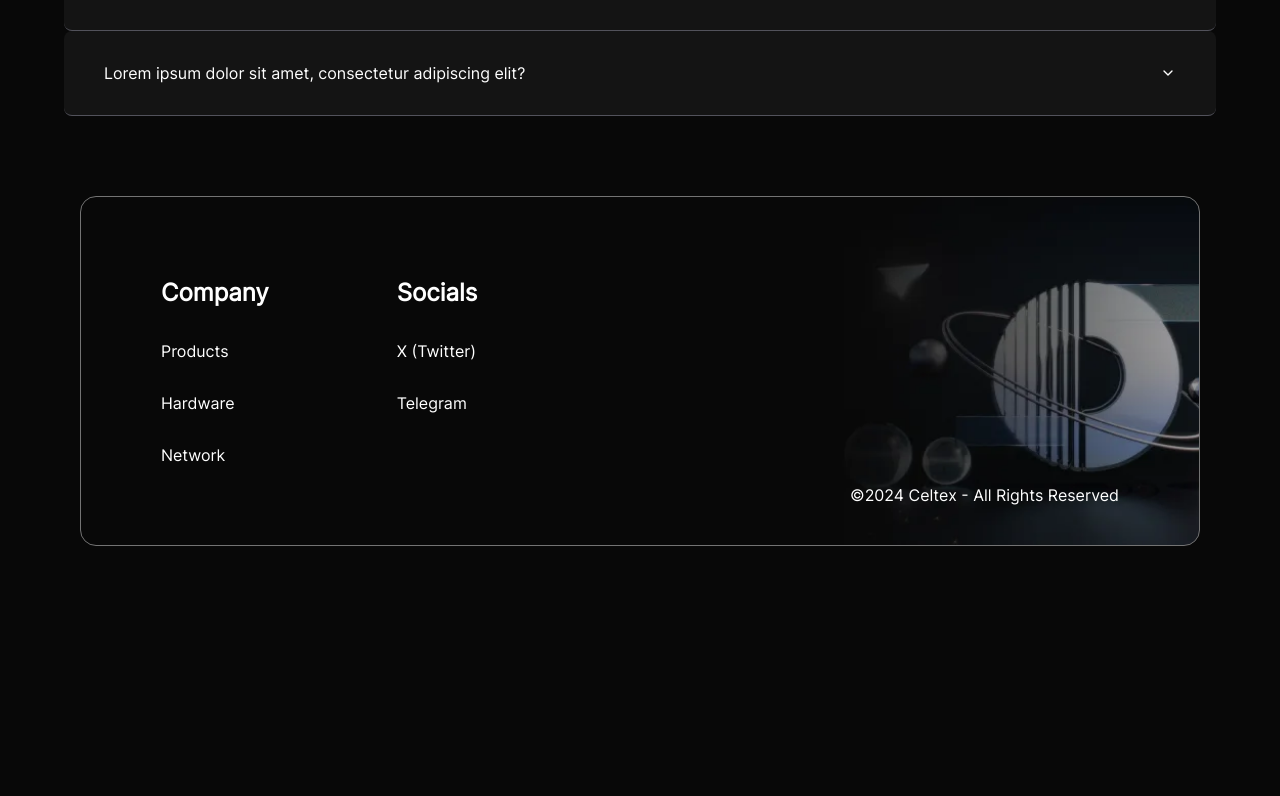
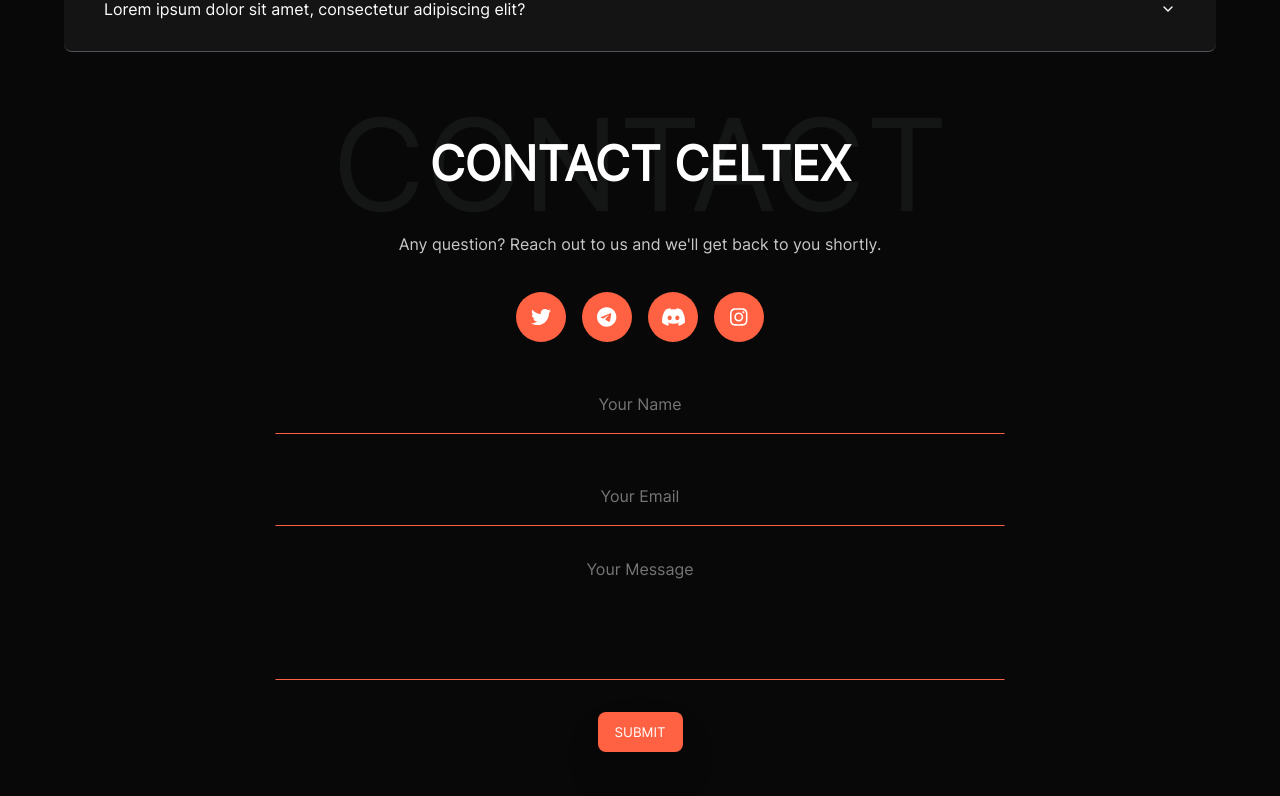
Before and after one commit to kingcool0330/token_creative, a React (Create React App) app: page / in a window 1280 px wide. Shown: the part 4904-5700 px from the top of the page. Before the commit the page ends 5530 px from the top, so only its background shows below. Built offline with nearby package versions, Linux system fonts and the light colour scheme.

Commit message:
- Add the contact us page

```diff
--- a/package.json
+++ b/package.json
@@ -3,6 +3,8 @@
   "version": "0.1.0",
   "private": true,
   "dependencies": {
+    "@fortawesome/free-brands-svg-icons": "^6.5.1",
+    "@fortawesome/react-fontawesome": "^0.2.0",
     "@testing-library/jest-dom": "^5.17.0",
     "@testing-library/react": "^13.4.0",
     "@testing-library/user-event": "^13.5.0",
--- a/src/App.js
+++ b/src/App.js
@@ -10,6 +10,7 @@
 import DetailThirdPage from "./pages/DetailThirdPage";
 import TokenomicsPage from "./pages/TokenomicsPage";
 import FaqPage from "./pages/FaqPage";
+import ContactPage from "./pages/ContactPage";
 import Footer from "./pages/Footer";
 import LoadingPage from "./pages/LoadingPage";
 
@@ -41,6 +42,7 @@
         <DetailThirdPage />
         <TokenomicsPage />
         <FaqPage />
+        <ContactPage />
         <Footer />
       </div>
     </div>
--- /dev/null
+++ b/src/pages/ContactPage.js
@@ -0,0 +1,82 @@
+import React from "react";
+import { FontAwesomeIcon } from "@fortawesome/react-fontawesome";
+import {
+  faTwitter,
+  faTelegram,
+  faDiscord,
+  faInstagram,
+} from "@fortawesome/free-brands-svg-icons";
+
+// load assets
+import "./ContactPage.scss";
+
+const ContactPage = () => {
+  return (
+    <div className="container contact-section">
+      <div className="sub-section">
+        <div className="title">
+          <h2>Contact celtex</h2>
+          <span>Contact</span>
+        </div>
+        <div className="content">
+          <p>
+            Any question? Reach out to us and we'll get back to you shortly.
+          </p>
+        </div>
+        <div className="contact-icon">
+          <a href="https://t.me/moonstarchat" target="_blank" rel="noreferrer">
+            <div className="item">
+              <FontAwesomeIcon style={{ fontSize: "20px" }} icon={faTwitter} />
+            </div>
+          </a>
+          <a href="https://t.me/moonstarchat" target="_blank" rel="noreferrer">
+            <div className="item">
+              <FontAwesomeIcon style={{ fontSize: "20px" }} icon={faTelegram} />
+            </div>
+          </a>
+          <a href="https://t.me/moonstarchat" target="_blank" rel="noreferrer">
+            <div className="item">
+              <FontAwesomeIcon style={{ fontSize: "20px" }} icon={faDiscord} />
+            </div>
+          </a>
+          <a href="https://t.me/moonstarchat" target="_blank" rel="noreferrer">
+            <div className="item">
+              <FontAwesomeIcon
+                style={{ fontSize: "20px" }}
+                icon={faInstagram}
+              />
+            </div>
+          </a>
+        </div>
+        <div className="form-section">
+          <form action="/" method="post">
+            <div className="form-field">
+              <input type="text" name="name" placeholder="Your Name" required />
+            </div>
+            <div className="form-field">
+              <input
+                type="text"
+                name="email"
+                placeholder="Your Email"
+                required
+              />
+            </div>
+            <div className="form-field">
+              <textarea
+                rows="6"
+                name="message"
+                placeholder="Your Message"
+                requiredfdsa
+              ></textarea>
+            </div>
+            <div className="form-field">
+              <button type="submit">Submit</button>
+            </div>
+          </form>
+        </div>
+      </div>
+    </div>
+  );
+};
+
+export default ContactPage;
--- /dev/null
+++ b/src/pages/ContactPage.scss
@@ -0,0 +1,145 @@
+.contact-section {
+  display: flex;
+  flex-direction: column;
+  justify-content: center;
+  align-items: center;
+
+  .sub-section {
+    width: 60%;
+    margin-top: 4rem;
+    display: flex;
+    flex-direction: column;
+    justify-content: center;
+    align-items: center;
+
+    .title {
+      position: relative;
+
+      h2 {
+        font-weight: bold;
+        margin-bottom: 1.5rem;
+        margin-top: 1.5rem;
+        text-align: center;
+        line-height: 1;
+        font-size: 3rem;
+        color: rgb(255, 255, 255);
+        text-transform: uppercase;
+        position: relative;
+        z-index: 2;
+      }
+
+      span {
+        position: absolute;
+        top: 50%;
+        left: 50%;
+        color: #141616;
+        font-size: 8rem;
+        transform: translate(-50%, -50%);
+        z-index: 0;
+        text-transform: uppercase;
+      }
+    }
+
+    .content {
+      margin-top: 1rem;
+
+      p {
+        line-height: 2rem;
+        color: rgb(200, 200, 200);
+      }
+    }
+
+    .contact-icon {
+      margin-top: 2rem;
+      display: flex;
+      flex-direction: row;
+      justify-content: center;
+      align-items: center;
+      gap: 1rem;
+
+      .item {
+        width: 50px;
+        height: 50px;
+        background-color: rgb(255, 98, 67);
+        display: flex;
+        justify-content: center;
+        align-items: center;
+        border-radius: 50px;
+        transition: 0.2s all ease-in-out;
+
+        &:hover {
+          background-color: rgb(255, 57, 50);
+        }
+      }
+    }
+
+    .form-section {
+      margin-top: 2rem;
+      width: 100%;
+
+      .form-field {
+        width: 100%;
+        margin-bottom: 2rem;
+        display: flex;
+        justify-content: center;
+        align-items: center;
+
+        input {
+          width: 100%;
+          outline: none;
+          border: 1px solid transparent;
+          border-bottom-color: rgb(255, 98, 67);
+          height: 60px;
+          font-size: 1rem;
+          transition: 0.2s all ease-in-out;
+          text-align: center;
+
+          &:hover {
+            border-bottom-color: rgb(255, 57, 50);
+          }
+        }
+
+        textarea {
+          width: 100%;
+          outline: none;
+          border: 1px solid transparent;
+          border-bottom-color: rgb(255, 98, 67);
+          font-size: 1rem;
+          transition: 0.2s all ease-in-out;
+          text-align: center;
+          resize: none;
+
+          &:hover {
+            border-bottom-color: rgb(255, 57, 50);
+          }
+        }
+
+        button {
+          border: 1px solid transparent;
+          outline: none;
+
+          cursor: pointer;
+          position: relative;
+          height: 2.5rem;
+          overflow: hidden;
+          border-radius: 0.5rem;
+          background-color: rgb(255, 98, 67);
+          padding-left: 1rem;
+          padding-right: 1rem;
+          color: rgb(255, 255, 255);
+          box-shadow: 0 0 rgba(0, 0, 0, 0), 0 0 rgba(0, 0, 0, 0),
+            0 0 rgba(0, 0, 0, 0), 0 0 rgba(0, 0, 0, 0),
+            0 25px 50px -12px rgba(0, 0, 0, 0.25);
+          transition: 0.2s all ease-in-out;
+          text-transform: uppercase;
+
+          &:hover {
+            &:hover {
+              background-color: rgb(255, 57, 50);
+            }
+          }
+        }
+      }
+    }
+  }
+}
--- a/src/pages/FaqPage.scss
+++ b/src/pages/FaqPage.scss
@@ -14,7 +14,6 @@
       width: 100%;
       flex-direction: column;
       align-items: center;
-      padding-top: 4rem;
 
       h1 {
         font-weight: inherit;
```
